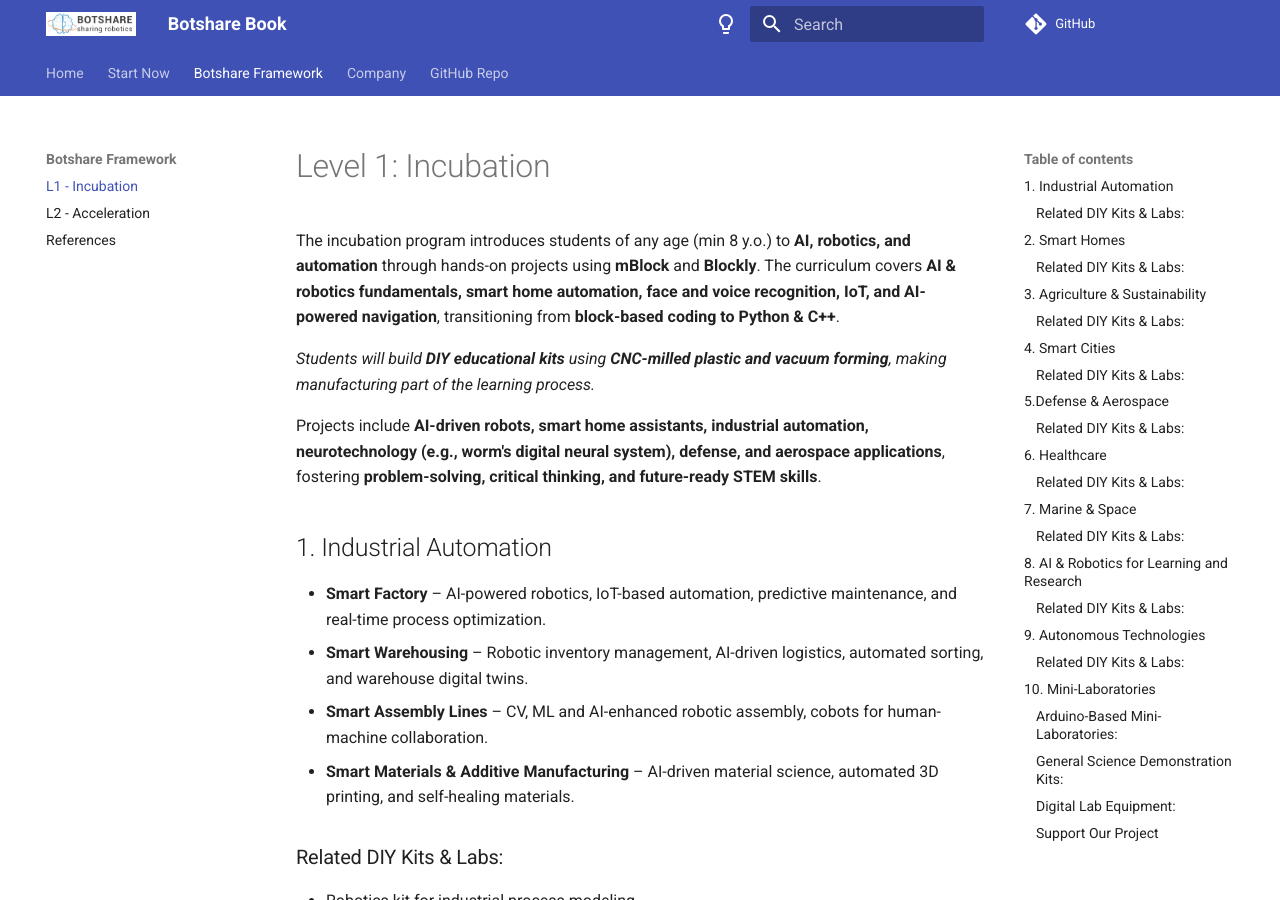
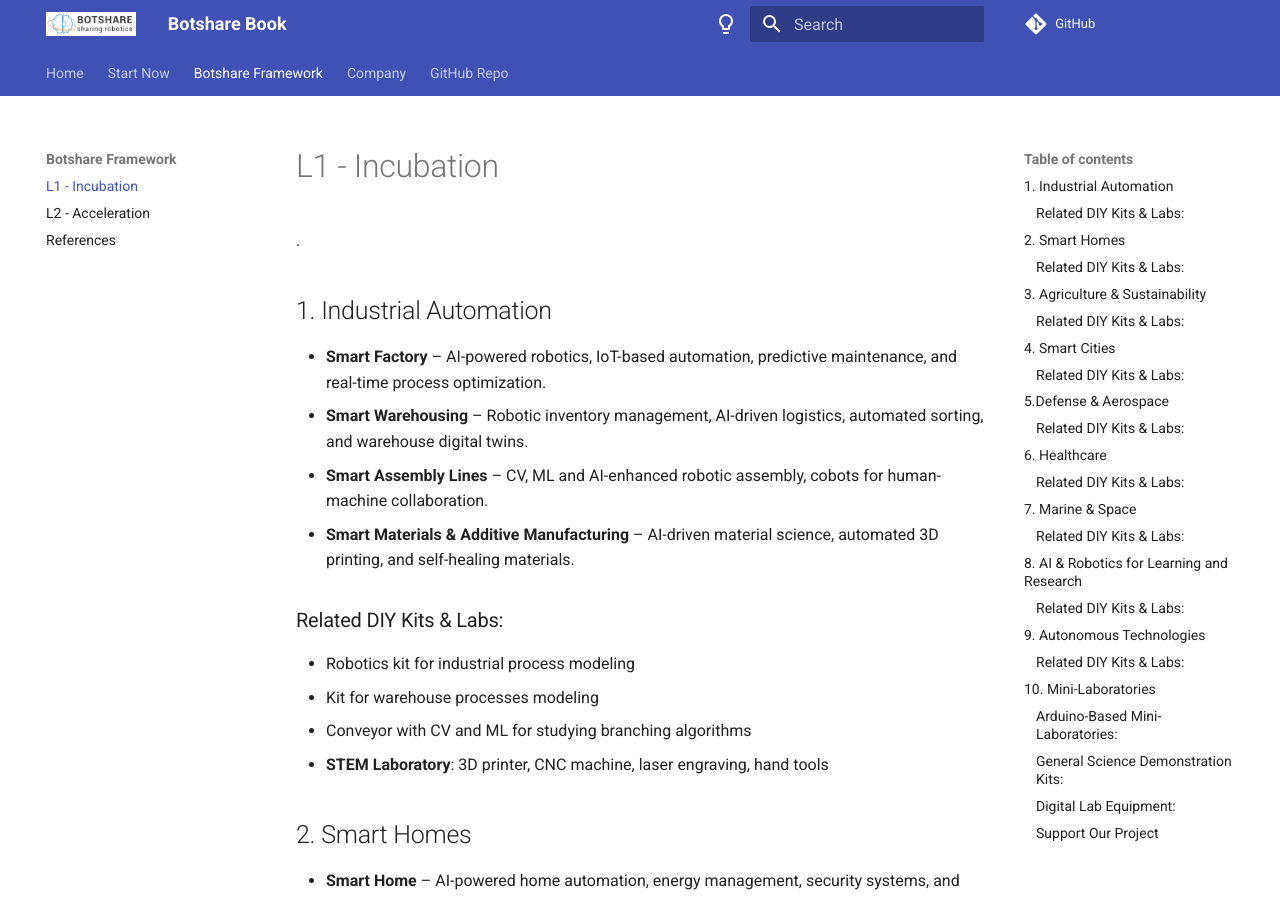
Before and after one commit to Merilynn-64/Botshare_document, an MkDocs documentation site: the page built from docs/level-1-incubation.md, in a window 1280 px wide and 900 px high. Built offline with MkDocs 1.6.1 and Material for MkDocs 9.7.7, drawn with Linux system fonts in a browser that asks for light colours.

Commit message:
Update level-1-incubation.md

```diff
--- a/docs/level-1-incubation.md
+++ b/docs/level-1-incubation.md
@@ -1,10 +1,4 @@
-# Level 1: Incubation
-
-The incubation program introduces students of any age (min 8 y.o.) to **AI, robotics, and automation** through hands-on projects using **mBlock** and **Blockly**. The curriculum covers **AI & robotics fundamentals, smart home automation, face and voice recognition, IoT, and AI-powered navigation**, transitioning from **block-based coding to Python & C++**.
-
-_Students will build **DIY educational kits** using **CNC-milled plastic and vacuum forming**, making manufacturing part of the learning process._
-
-Projects include **AI-driven robots, smart home assistants, industrial automation, neurotechnology (e.g., worm's digital neural system), defense, and aerospace applications**, fostering **problem-solving, critical thinking, and future-ready STEM skills**.
+.
 
 ## 1. Industrial Automation
 - **Smart Factory** – AI-powered robotics, IoT-based automation, predictive maintenance, and real-time process optimization.
```
